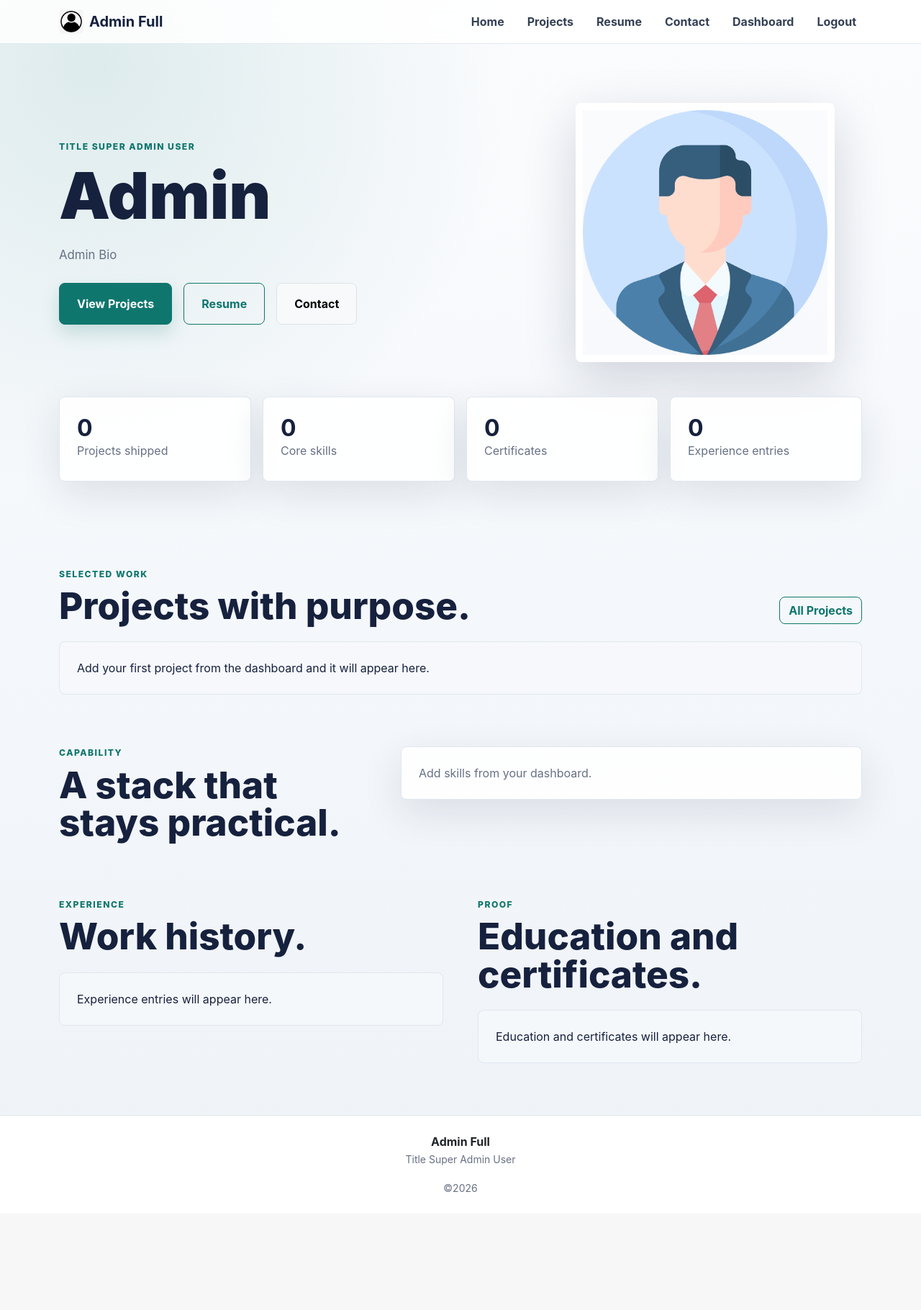
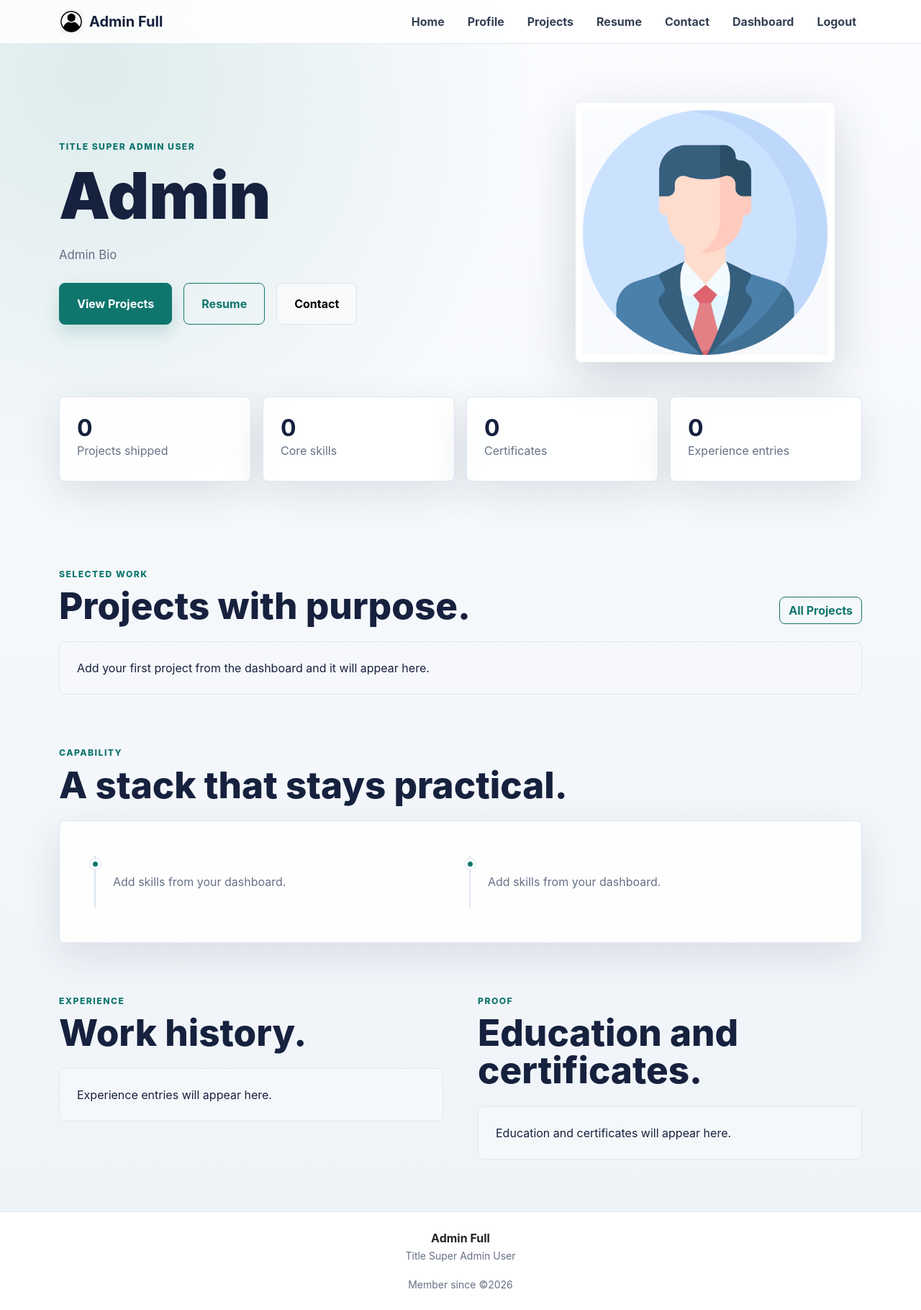
Before and after one commit to GRMaruf/Portfolio, a Django app: page /portfolio/admin in a window 1280 px wide. Shown: the whole page at 72% size. Before the commit the page ends 1656 px from the top, so only its background shows below. Run offline with Django 5.2, Linux system fonts and the light colour scheme; a user stored in the database is signed in; data comes from the database, SQL or seed files in the repository; both versions use the stored data as it was after the commit.

Commit message:
Fix: error in profile visitation

```diff
--- a/portfolio/templates/dashboard.html
+++ b/portfolio/templates/dashboard.html
@@ -144,9 +144,9 @@
           </div>
           <div class="col-lg-4">
             <div class="d-flex flex-wrap gap-2 justify-content-lg-end">
-              <a href="{% url 'profile' %}" class="btn btn-light">View Site</a>
-              <a href="{% url 'resume' %}" class="btn btn-outline-light">Resume</a>
-              <a href="{% url 'projects' %}" class="btn btn-outline-light">Projects</a>
+              <a href="{% url 'profile' request.user.username %}" class="btn btn-light">View Site</a>
+              <a href="{% url 'resume' request.user.username %}" class="btn btn-outline-light">Resume</a>
+              <a href="{% url 'projects' request.user.username %}" class="btn btn-outline-light">Projects</a>
             </div>
           </div>
         </div>
--- a/portfolio/templates/master/footer.html
+++ b/portfolio/templates/master/footer.html
@@ -16,13 +16,13 @@
       {% endif %}
       {% comment %} fa,.fa-brands,.fa-classic,.fa-regular,.fa-sharp,.fa-solid,.fab,.far,.fas {% endcomment %}
       {% if profile.user.email %}
-        <a href="{% url 'contact' %}">
+        <a href="{% url 'contact' profile.user.username %}">
             <i class="fas fa-envelope"></i>
         </a>
       {% endif %}
     </div>
     <div>
-      <small>©{{ profile.user.date_joined|date:"Y"}}</small>
+      <small>Member since ©{{ profile.user.date_joined|date:"Y"}}</small>
     </div>
   </div>
 </footer>
--- a/portfolio/templates/master/nav.html
+++ b/portfolio/templates/master/nav.html
@@ -2,13 +2,7 @@
   <div class="container">
     <button class="btn btn-outline-brand d-lg-none me-2" type="button" data-bs-toggle="offcanvas" data-bs-target="#sidebar" aria-controls="sidebar" aria-label="Open navigation">Menu</button>
 
-    <a class="navbar-brand fw-bold d-flex align-items-center"
-      href="{% if profile_username %}
-        {% url 'username_profile' profile_username %}
-      {% else %}
-        {% url 'profile' %}
-      {% endif %}">
-
+    <a class="navbar-brand fw-bold d-flex align-items-center" href="{% url 'profile' profile.user.username|default:None %}">
       {% if profile.profile_image %}
         <img src="{{ profile.profile_image.url }}" class="rounded-circle me-2" width="32" height="32" alt="{{ profile.full_name }}" />
       {% else %}
@@ -20,33 +14,19 @@
     <div class="collapse navbar-collapse justify-content-end d-none d-lg-flex">
       <ul class="navbar-nav align-items-center gap-3">
         <li class="nav-item">
-          <a class="nav-link"
-            href="{% url 'profile' %}">
-            Home
-          </a>
+          <a class="nav-link" href="{% url 'profile' %}">Home</a>
         </li>
         <li class="nav-item">
-          <a class="nav-link"
-            href="{% if request.user %}
-              {% url 'projects' %}
-            {% else %}
-              #
-            {% endif %}">
-            Projects
-          </a>
+          <a class="nav-link" href="{% url 'profile' profile.user.username|default:None %}">Profile</a>
         </li>
         <li class="nav-item">
-          <a class="nav-link"
-            href="{% if request.user %}
-              {% url 'resume' %}
-            {% else %}
-              #
-            {% endif %}">
-            Resume
-          </a>
+          <a class="nav-link" href="{% url 'projects' profile.user.username|default:None %}">Projects</a>
         </li>
         <li class="nav-item">
-          <a class="nav-link" href="{% url 'contact' %}">Contact</a>
+          <a class="nav-link" href="{% url 'resume' profile.user.username|default:None %}">Resume</a>
+        </li>
+        <li class="nav-item">
+          <a class="nav-link" href="{% url 'contact' profile.user.username|default:None %}">Contact</a>
         </li>
         {% if request.user.is_authenticated %}
           <li class="nav-item">
--- a/portfolio/templates/profile.html
+++ b/portfolio/templates/profile.html
@@ -73,12 +73,8 @@
             <h1 class="hero-name mb-4">{{ profile.full_name }}</h1>
             <p class="section-copy mb-4">{{ profile.bio|default:'I build fast, useful, and human-friendly digital products with clean code and thoughtful design.' }}</p>
             <div class="d-flex flex-wrap gap-3">
-              <a href="{% url 'projects' username %}" class="btn btn-brand px-4 py-3">
-                View Projects
-              </a>
-              <a href="{% url 'resume' username %}" class="btn btn-outline-brand px-4 py-3">
-                Resume
-              </a>
+              <a href="{% url 'projects' username %}" class="btn btn-brand px-4 py-3">View Projects</a>
+              <a href="{% url 'resume' username %}" class="btn btn-outline-brand px-4 py-3">Resume</a>
               <a href="{% url 'contact' username %}" class="btn btn-light border px-4 py-3">Contact</a>
             </div>
           </div>
@@ -131,9 +127,7 @@
             <div class="eyebrow mb-2">Selected work</div>
             <h2 class="section-title mb-0">Projects with purpose.</h2>
           </div>
-          <a href="{% url 'projects' username %}" class="btn btn-outline-brand align-self-md-end">
-            All Projects
-          </a>
+          <a href="{% url 'projects' username %}" class="btn btn-outline-brand align-self-md-end">All Projects</a>
         </div>
 
         <div class="row g-4">
@@ -142,6 +136,10 @@
               <article class="surface lift h-100 overflow-hidden">
                 {% if project.image %}
                   <img src="{{ project.image.url }}" class="project-image" alt="{{ project.title }}" />
+                {% else %}
+                  <div class="project-image d-flex align-items-center justify-content-center">
+                    <span class="eyebrow">Project</span>
+                  </div>
                 {% endif %}
                 <div class="p-4">
                   <h3 class="h5 fw-bold">{{ project.title }}</h3>
@@ -173,20 +171,37 @@
 
     <section class="section-pad pt-0">
       <div class="container">
-        <div class="row g-4">
-          <div class="col-lg-5">
+        <div class="d-flex flex-column flex-md-row justify-content-between gap-3 mb-4">
+          <div>
             <div class="eyebrow mb-2">Capability</div>
-            <h2 class="section-title">A stack that stays practical.</h2>
+            <h2 class="section-title mb-0">A stack that stays practical.</h2>
           </div>
-          <div class="col-lg-7">
-            <div class="surface p-4">
-              <div class="d-flex flex-wrap gap-2">
-                {% for skill in profile.skills.all %}
-                  <span class="tag-pill">
+        </div>
+        <div class="surface p-5">
+          <div class="row g-md-4">
+            <div class="col-md-6">
+              <div class="timeline-item p-4">
+                {% for skill in profile.skills.all|slice:':7' %}
+                  <span class="tag-pill my-2">
                     {{ skill.name }}{% if skill.level %}
                       - {{ skill.get_level_display }}
                     {% endif %}
                   </span>
+                  <br />
+                {% empty %}
+                  <span class="muted">Add skills from your dashboard.</span>
+                {% endfor %}
+              </div>
+            </div>
+            <div class="col-md-6">
+              <div class="timeline-item p-4">
+                {% for skill in profile.skills.all|slice:'7:' %}
+                  <span class="tag-pill my-2">
+                    {{ skill.name }}{% if skill.level %}
+                      - {{ skill.get_level_display }}
+                    {% endif %}
+                  </span>
+                  <br />
                 {% empty %}
                   <span class="muted">Add skills from your dashboard.</span>
                 {% endfor %}
@@ -265,7 +280,7 @@
           {% if no_profile_error %}
             <h1 class="section-title">No profile exists with this username.</h1>
             <p class="section-copy mb-4">Please update your profile or search with a correct username.</p>
-            {% endif %}
+          {% endif %}
           {% if request.user.is_authenticated %}
             <a href="{% url 'edit_profile' %}" class="btn btn-brand px-4 py-3">Update Profile</a>
           {% else %}
--- a/portfolio/templates/resume.html
+++ b/portfolio/templates/resume.html
@@ -155,7 +155,7 @@
               <div class="eyebrow mb-2">ATS resume</div>
               <h1 class="h3 fw-bold mb-3">Ready for PDF and recruiters.</h1>
               <button type="button" class="btn btn-brand w-100 py-3 mb-2" onclick="window.print()">Print or Save PDF</button>
-              <a href="{% url 'contact' %}" class="btn btn-outline-brand w-100">Contact Page</a>
+              <a href="{% url 'contact' profile.user.username %}" class="btn btn-outline-brand w-100">Contact Page</a>
             </div>
 
             <div class="print-note p-3">
--- a/portfolio/urls.py
+++ b/portfolio/urls.py
@@ -2,13 +2,9 @@ from django.urls import path
 from portfolio.views import *
 
 urlpatterns = [
-    path('current_user/contact', contact, name='contact'),
-    path('current_user/projects', projects, name='projects'),
-    path('current_user/resume', resume, name='resume'),
     path('current_user/dashboard', dashboard, name='dashboard'),
 
     path('<str:username>', profile, name='profile'),
-
     path('<str:username>/contact', contact, name='contact'),
     path('<str:username>/projects', projects, name='projects'),
     path('<str:username>/resume', resume, name='resume'),
--- a/portfolio/views.py
+++ b/portfolio/views.py
@@ -9,7 +9,7 @@ from django.conf import settings
 
 
 # Always pass a profile context while rendering html with nav and footer
-def profile(request, username = None):
+def profile(request, username=None):
     set_cached_username(request, username)
     context = {}
 
```
Also changed, not shown: db.sqlite3, media/certificates/Screenshot_2.png (added), media/profile_images/My_Face_842x842_b0zEBI3.jpg (added), media/projects/Screenshot_2.png (added), media/projects/calorie.png (added).
